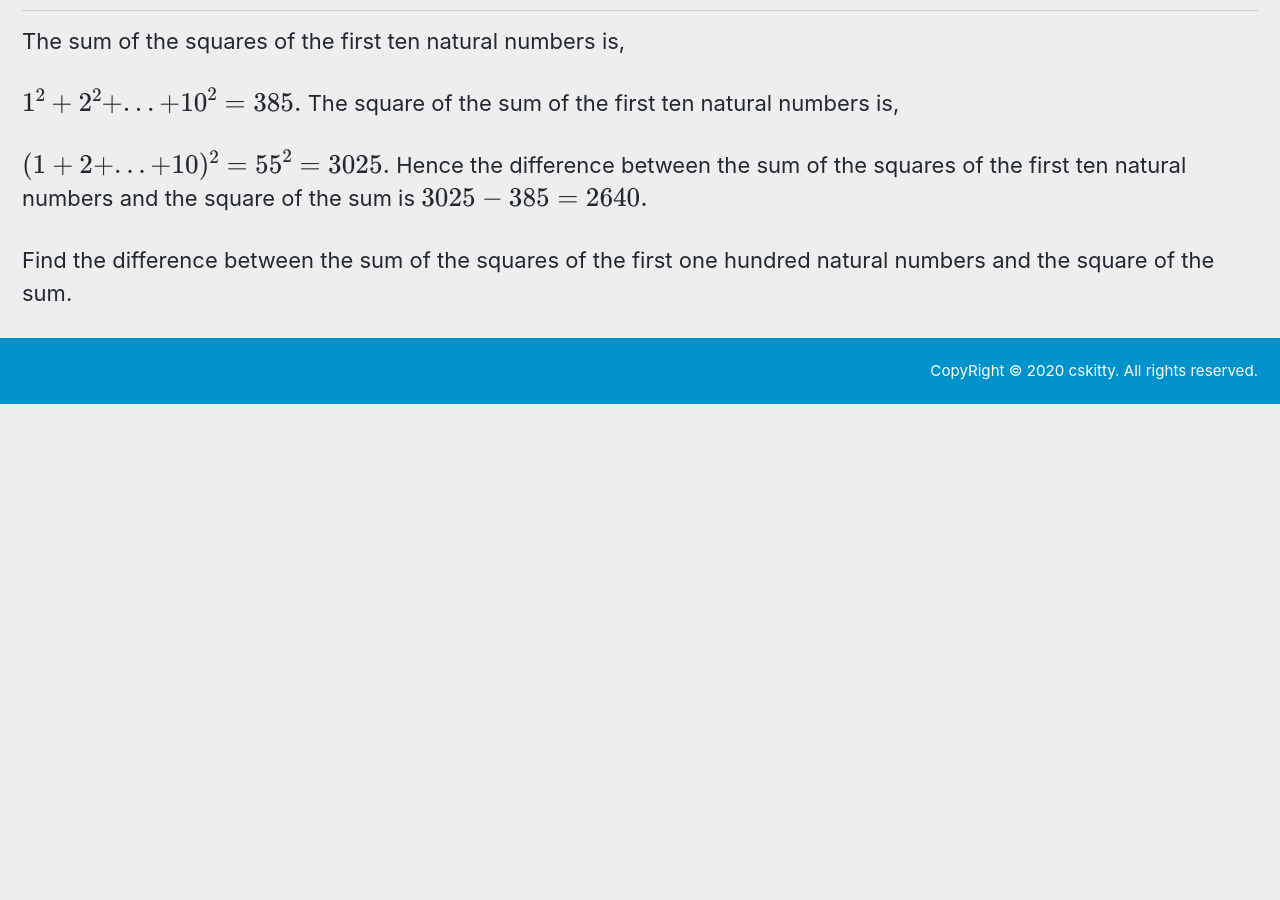
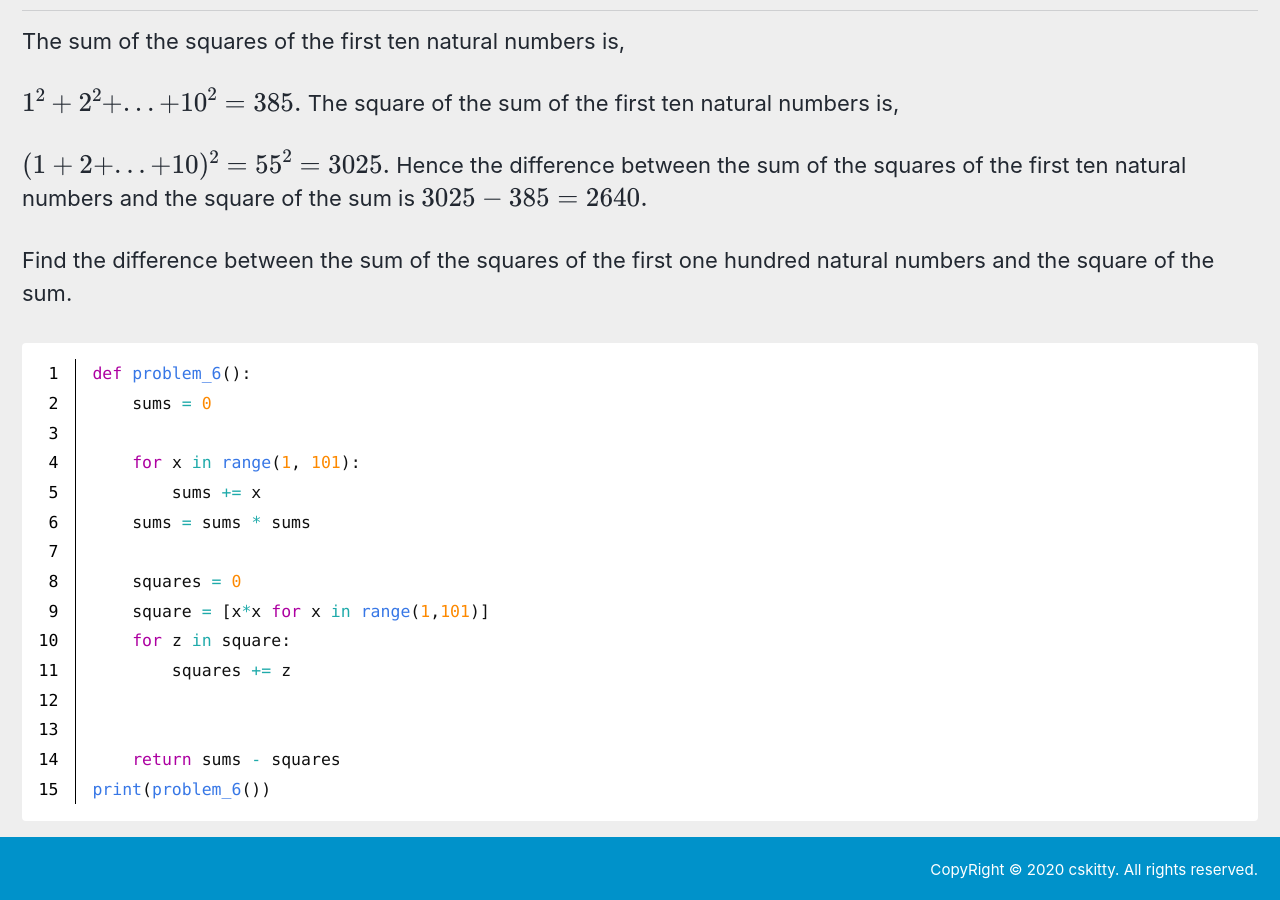
Before and after one commit to cskitty/cskitty.github.io, a Jekyll site: the page built from _posts/2020-04-19-post-project-euler-1.md, in a window 1280 px wide and 900 px high, scrolled down 4532 px. Built offline with Jekyll 4.4.1, drawn with Linux system fonts in a browser that asks for light colours; cached includes are drawn as plain includes; nearby versions of some CDN libraries; formulas are drawn with MathJax 3; before the commit the page ends 4937 px from its top, so only the background shows below that.

Commit message:
Problem 6 done

```diff
--- a/_posts/2020-04-19-post-project-euler-1.md
+++ b/_posts/2020-04-19-post-project-euler-1.md
@@ -144,3 +144,21 @@ $$(1+2+...+10)^2=55^2=3025.$$
 Hence the difference between the sum of the squares of the first ten natural numbers and the square of the sum is $$3025−385=2640.$$
 
 Find the difference between the sum of the squares of the first one hundred natural numbers and the square of the sum.
+
+{% highlight python linenos %}
+def problem_6():
+    sums = 0
+
+    for x in range(1, 101):
+        sums += x
+    sums = sums * sums
+
+    squares = 0
+    square = [x*x for x in range(1,101)]
+    for z in square:
+        squares += z
+
+
+    return sums - squares
+print(problem_6())
+{% endhighlight %}
```
Also changed, not shown: 1 other file.
